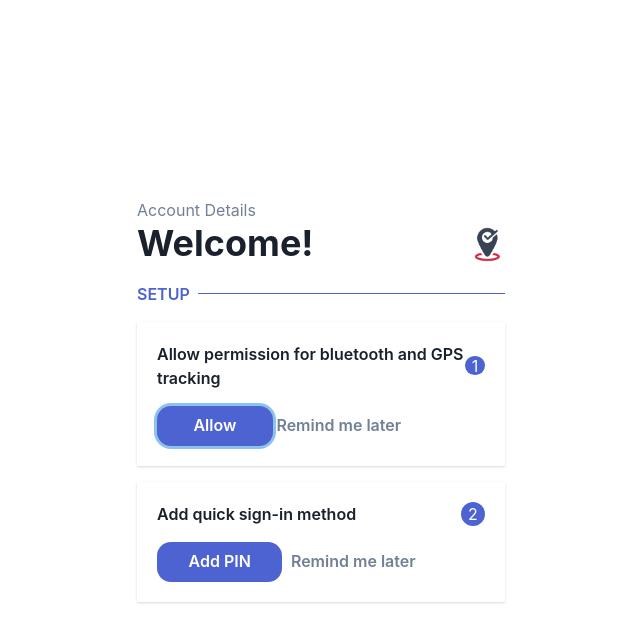
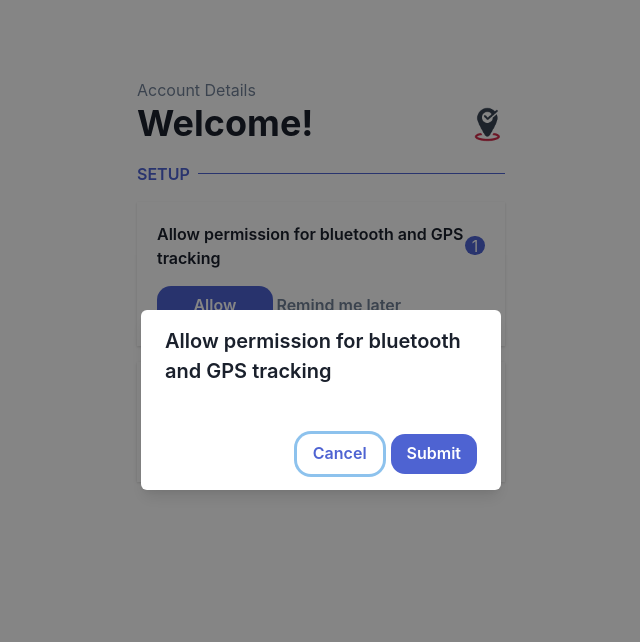
Before and after one commit to HitoKage13/codebrew21, a Next.js app in the folder next/: page /customer/dashboard in a window 1280 px wide. Both pictures are taken after a click on the button "Allow". Shown: the top 642 px of the page, without its empty margins (319-959 px from the left). Built offline with nearby package versions, Linux system fonts and the light colour scheme.

Commit message:
fixed functionality

```diff
--- a/next/pages/customer/dashboard.tsx
+++ b/next/pages/customer/dashboard.tsx
@@ -5,14 +5,36 @@ import {
   Flex,
   Heading,
   HStack,
+  Link,
   Text,
   VStack,
 } from "@chakra-ui/layout";
+import {
+  Collapse,
+  FormControl,
+  Input,
+  Modal,
+  ModalBody,
+  ModalContent,
+  ModalFooter,
+  ModalHeader,
+  ModalOverlay,
+  useDisclosure,
+} from "@chakra-ui/react";
 import Image from "next/image";
-import React from "react";
+import NextLink from "next/link";
+import React, { useState } from "react";
 
 const Dashboard = () => {
+  const { isOpen, onOpen, onClose } = useDisclosure();
+  const [modalContent, setModalContent] = useState<"allow" | "PIN">(
+    "allow"
+  );
+  const [isAllowed, setAllowed] = useState(false);
+  const [isAdded, setAdded] = useState(false);
+
   return (
+    <>
       <Box width="full">
         <Text color="gray.500">Account Details</Text>
         <Flex justifyContent="space-between" alignItems="center">
@@ -31,7 +53,7 @@ const Dashboard = () => {
           </Text>
           <Box width="full" height="1px" bgColor="indigo.DEFAULT"></Box>
         </HStack>
-      <VStack spacing="1rem" mt="1rem">
+        <VStack spacing="1rem" mt="1rem" height="clamp(360px, 80vh, 520px)">
           <Box p="1.25rem" width="full" boxShadow="base">
             <Flex alignItems="center" justifyContent="space-between">
               <Text fontWeight="600">Allow permission for bluetooth and GPS tracking</Text>
@@ -42,15 +64,25 @@ const Dashboard = () => {
                 borderRadius="50%"
                 color="white"
               >
-              <div>1</div>
+                {isAllowed ? <div>&#10003;</div> : <div>1</div>}
               </AspectRatio>
             </Flex>
+
+            <Collapse in={!isAllowed} startingHeight={0}>
               <ButtonGroup mt="1rem">
-            <Button>Allow</Button>
+                <Button
+                  onClick={() => {
+                    setModalContent("allow");
+                    onOpen();
+                  }}
+                >
+                  Allow
+                </Button>
                 <Button colorScheme="white" color="gray.500">
                   Remind me later
                 </Button>
               </ButtonGroup>
+            </Collapse>
           </Box>
           <Box p="1.25rem" width="full" boxShadow="base">
             <Flex alignItems="center" justifyContent="space-between">
@@ -62,18 +94,76 @@ const Dashboard = () => {
                 borderRadius="50%"
                 color="white"
               >
-              <div>2</div>
+                {isAdded ? <div>&#10003;</div> : <div>2</div>}
               </AspectRatio>
             </Flex>
+            <Collapse in={!isAdded} startingHeight={0}>
               <ButtonGroup mt="1rem">
-            <Button>Add PIN</Button>
+                <Button
+                  onClick={() => {
+                    setModalContent("PIN");
+                    onOpen();
+                  }}
+                >
+                  Add PIN
+                </Button>
                 <Button colorScheme="white" color="gray.500">
                   Remind me later
                 </Button>
               </ButtonGroup>
+            </Collapse>
           </Box>
         </VStack>
+        {isAllowed && isAdded && (
+          <Flex justifyContent="flex-end">
+            <NextLink href="/customer/homepage">
+              <Link color="gray.500">Next</Link>
+            </NextLink>
+          </Flex>
+        )}
       </Box>
+      <Modal isCentered isOpen={isOpen} onClose={onClose}>
+        <ModalOverlay />
+        <ModalContent width="clamp(0%, 80vw, 360px)">
+          <ModalHeader>
+            {modalContent === "allow"
+              ? "Allow permission for bluetooth and GPS tracking"
+              : "Add PIN"}
+          </ModalHeader>
+          <ModalBody>
+            {modalContent === "PIN" &&
+            <FormControl>
+              <Input
+                placeholder="Add PIN"
+              />
+            </FormControl>}
+          </ModalBody>
+          <ModalFooter>
+            <ButtonGroup>
+              <Button
+                color="indigo.DEFAULT"
+                onClick={onClose}
+                colorScheme="white"
+                width="auto"
+              >
+                Cancel
+              </Button>
+              <Button
+                width="auto"
+                onClick={() => {
+                  modalContent === "allow"
+                    ? setAllowed(true)
+                    : setAdded(true);
+                  onClose();
+                }}
+              >
+                Submit
+              </Button>
+            </ButtonGroup>
+          </ModalFooter>
+        </ModalContent>
+      </Modal>
+    </>
   );
 };
 
```
Lines whose indentation alone changed are shown as unchanged.
